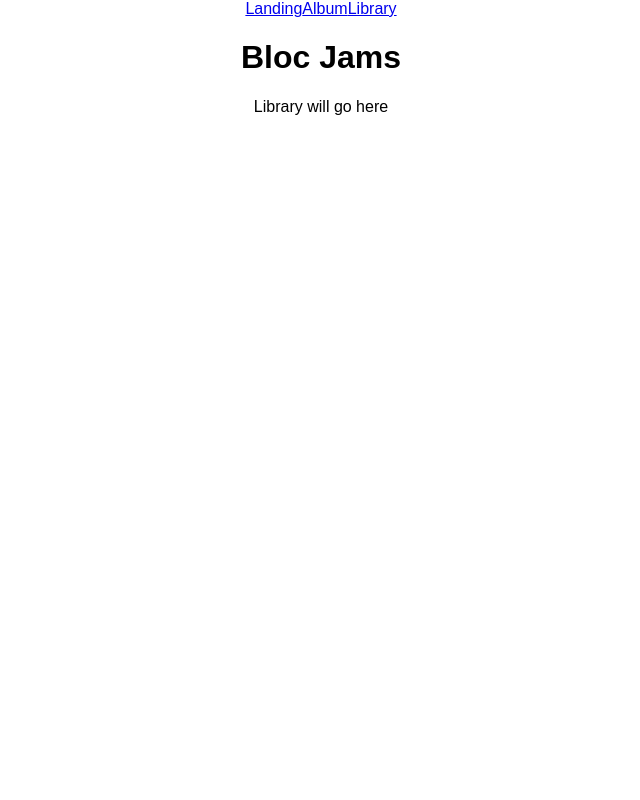
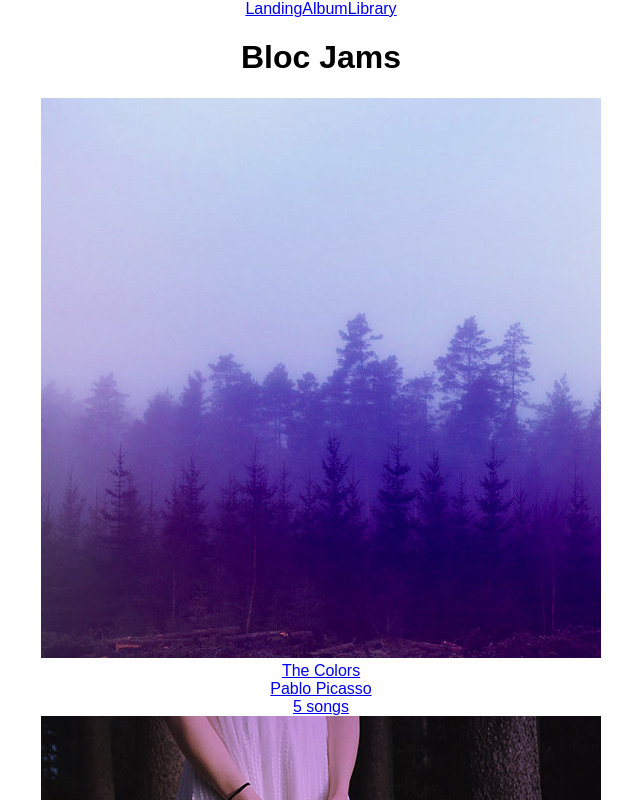
Before and after one commit to lukegits/Music-Streamer, a React (Create React App) app: page /library in a window 1280 px wide. Shown: the top 800 px of the page, without its empty margins (319-959 px from the left). Built offline with nearby package versions, Linux system fonts and the light colour scheme.

Commit message:
library checkpoint work

```diff
--- a/src/App.js
+++ b/src/App.js
@@ -21,6 +21,7 @@
          <Route exact path="/" component={Landing} />
          <Route path="/Album" component={Album} />
         <Route path="/library" component={Library} />
+        <Route path="/album/:slug" component={Album} />
 
          </main>
       </div>
--- a/src/components/Album.js
+++ b/src/components/Album.js
@@ -1,9 +1,14 @@
-import React from 'react';
+import React, { Component } from 'react';
 
-const Album = () => (
-  <section className="album">
-    Album page will go here
-  </section>
-);
+
+class Album extends Component {
+   render() {
+     return (
+       <section className="album">
+         {this.props.match.params.slug} Album will go here
+       </section>
+     );
+   }
+ }
 
 export default Album;
--- a/src/components/Library.js
+++ b/src/components/Library.js
@@ -1,9 +1,31 @@
-import React from 'react';
+import React, { Component } from 'react';
+import { Link } from 'react-router-dom';
+import albumData from './../data/albums';
 
-const Library = () => (
-  <section className="library">
-    Library will go here
-  </section>
-);
+
+
+class Library extends Component {
+  constructor(props) {
+    super(props);
+    this.state = { albums: albumData };
+  }
+   render() {
+    return (
+      <section className='library'>
+      {
+       this.state.albums.map( (album, index) =>
+         <Link to={`/album/${album.slug}`} key={index}>
+         <img src={album.albumCover} alt={album.title} />
+             <div>{album.title}</div>
+             <div>{album.artist}</div>
+             <div>{album.songs.length} songs</div>
+              </Link>
+
+       )
+     }
+      </section>
+     );
+   }
+ }
 
 export default Library;
--- /dev/null
+++ b/src/data/albums.js
@@ -0,0 +1,27 @@
+export default [{
+  title: 'The Colors',
+  artist: 'Pablo Picasso',
+  releaseInfo: '1909 Spanish Records',
+  albumCover: '/assets/images/album_covers/01.jpg',
+  slug: 'the-colors',
+  songs: [
+      { title: 'Blue', duration: '161.71', audioSrc: '/assets/music/blue.mp3' },
+      { title: 'Green', duration: '103.96', audioSrc: '/assets/music/green.mp3' },
+      { title: 'Red', duration: '268.45', audioSrc: '/assets/music/red.mp3' },
+      { title: 'Pink', duration: '153.14', audioSrc: '/assets/music/pink.mp3' },
+      { title: 'Magenta', duration: '374.22', audioSrc: '/assets/music/magenta.mp3' }
+  ]
+}, {
+    title: 'The Telephone',
+    artist: 'Guglielmo Marconi',
+    releaseInfo: '1909 EM',
+    albumCover: '/assets/images/album_covers/02.jpg',
+    slug: 'the-telephone',
+    songs: [
+      { title: 'Blue', duration: '161.71', audioSrc: '/assets/music/blue.mp3' },
+      { title: 'Green', duration: '103.96', audioSrc: '/assets/music/green.mp3' },
+      { title: 'Red', duration: '268.45', audioSrc: '/assets/music/red.mp3' },
+      { title: 'Pink', duration: '153.14', audioSrc: '/assets/music/pink.mp3' },
+      { title: 'Magenta', duration: '374.22', audioSrc: '/assets/music/magenta.mp3' }
+    ]
+}];
```
